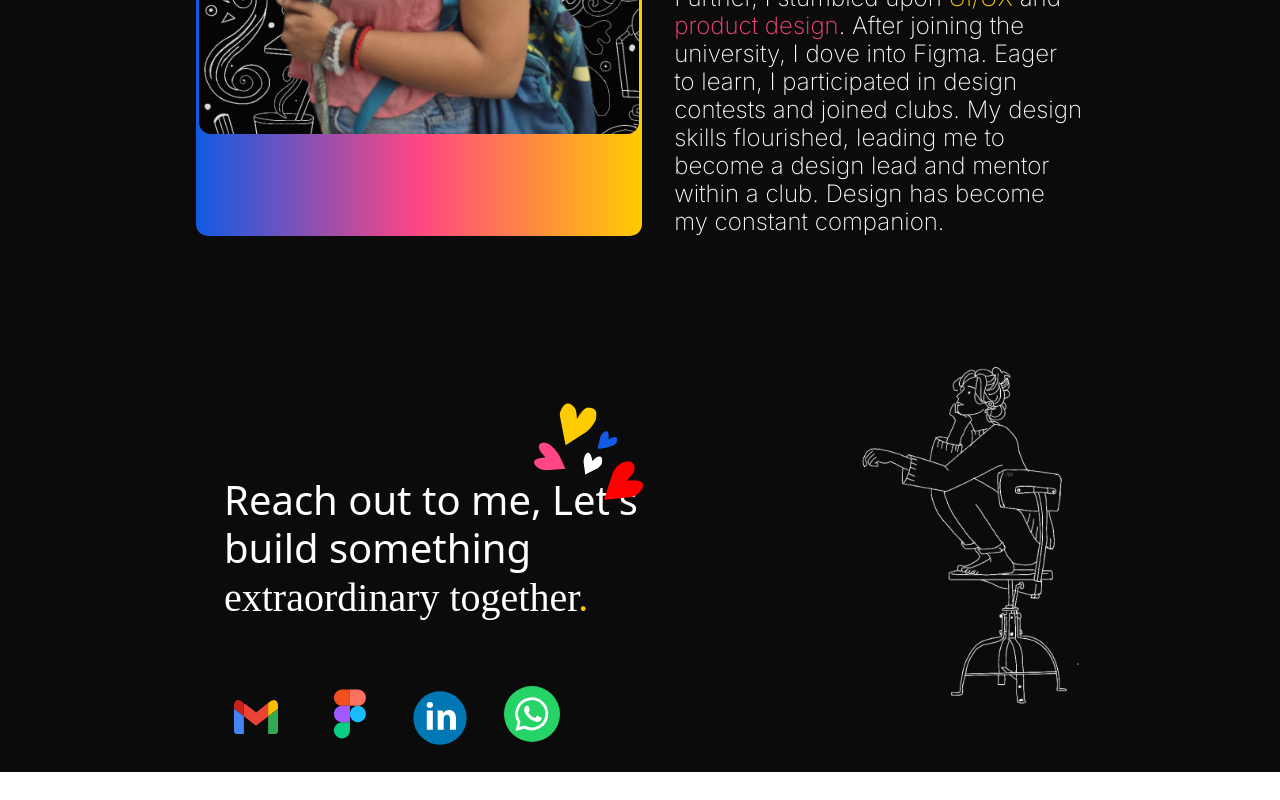
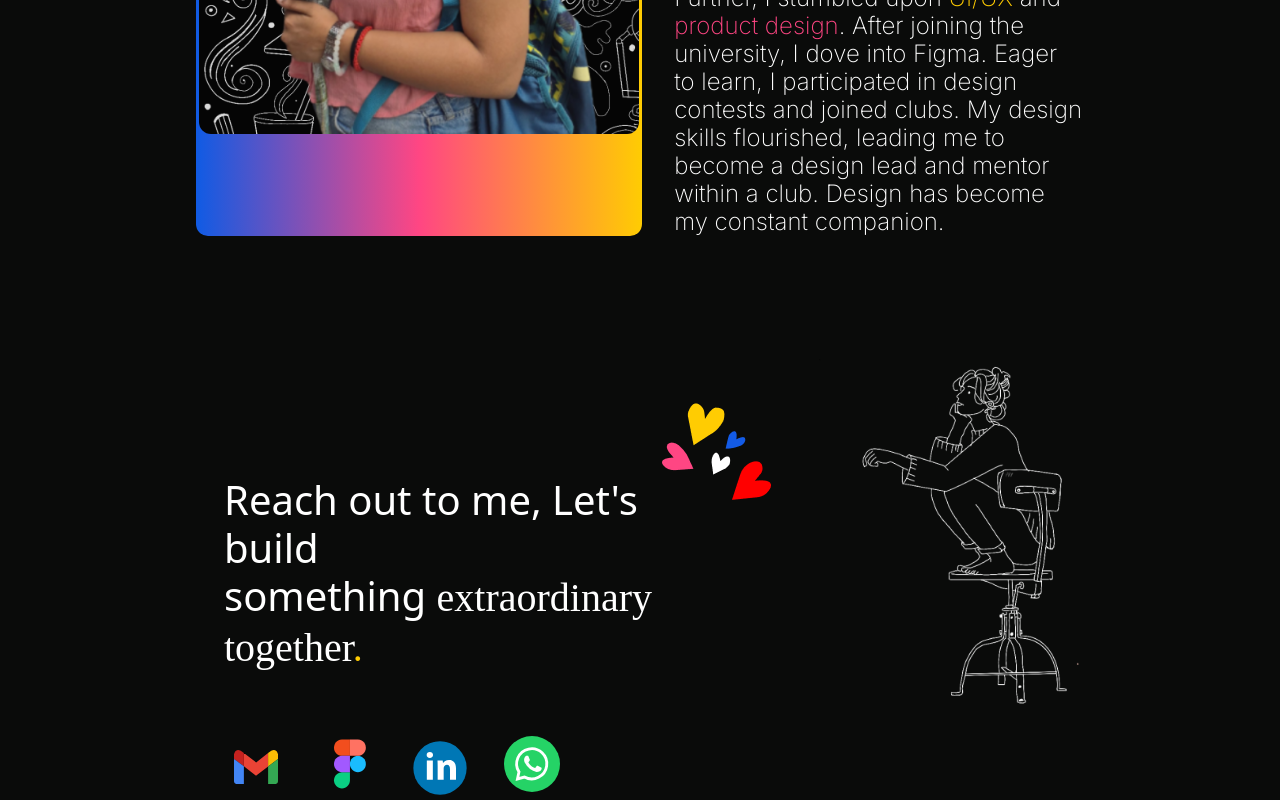
Before and after one commit to antidoid/prajna-portfolio, a React (Vite) app: page / in a window 1280 px wide. Shown: the part 3069-3869 px from the top of the page. Before the commit the page ends 3841 px from the top, so only its background shows below. Built offline with nearby package versions, Linux system fonts and the light colour scheme; the HTML template or start-up script is replaced by a standard one; a web font is replaced by a local one.

Commit message:
fix: position of hears

```diff
--- a/src/components/Contact.tsx
+++ b/src/components/Contact.tsx
@@ -5,14 +5,17 @@ function Contact() {
   return (
     <div className="mt-12 grid grid-cols-3">
       <div className="col-span-2 flex flex-col px-24 pt-48">
-        <div className="relative text-[40px] leading-[48px]">
-          Reach out to me, Let's build something{" "}
+        <div className="w-fit text-[40px] leading-[48px]">
+          <div className="relative">
+            Reach out to me, Let's build
+            <div className="absolute -top-20 -right-16">
+              <img src={Hearts} className="" />
+            </div>
+          </div>
+          something{" "}
           <span className="font-Bounce">
             extraordinary together<span className="text-yellow-450">.</span>
           </span>
-          <div className="absolute -top-20 right-16">
-            <img src={Hearts} className="" />
-          </div>
         </div>
         <div className="mt-16 flex gap-8">
           <a href="mailto:prajnapatil0906@gmail.com" target="_blank">
```
